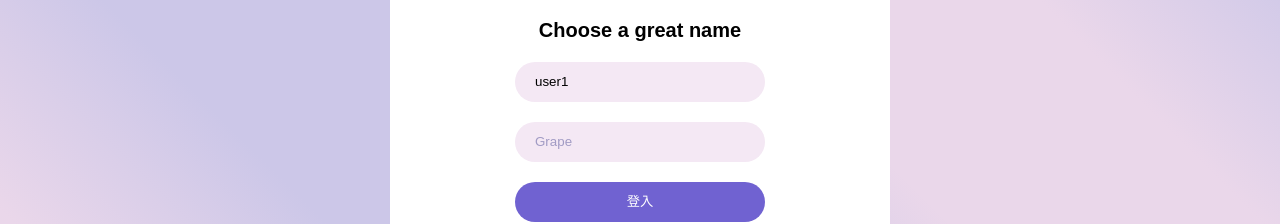
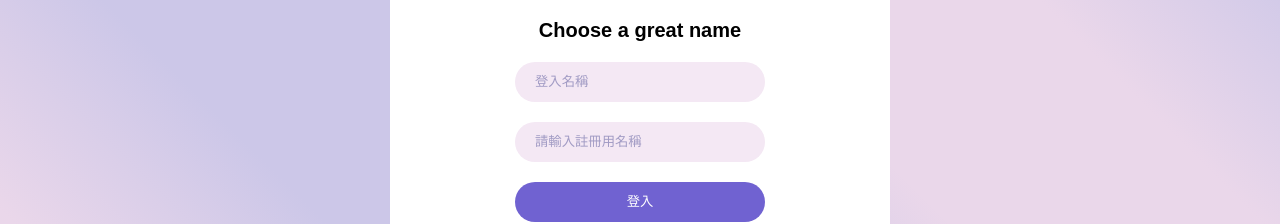
Before and after one commit to qoo584769/websocket, a website: page index.html in a window 1280 px wide. Shown: the part 279-503 px from the top of the page. Drawn offline with nearby package versions, Linux system fonts and the light colour scheme.

Commit message:
【更新】html檔細節

```diff
--- a/index.html
+++ b/index.html
@@ -17,8 +17,8 @@
         <div class="login-con">
             <p>🍇</p>
             <span>Choose a great name</span>
-            <input type="text" placeholder="Grape" id="loginName" value="user1">
-            <input type="text" placeholder="Grape" id="signupName" value="">
+            <input type="text" placeholder="登入名稱" id="loginName" value="">
+            <input type="text" placeholder="請輸入註冊用名稱" id="signupName" value="">
             <button class="login-btn" id="loginBtn">登入</button>
             <button class="login-btn" id="signupBtn">註冊</button>
         </div>
```
